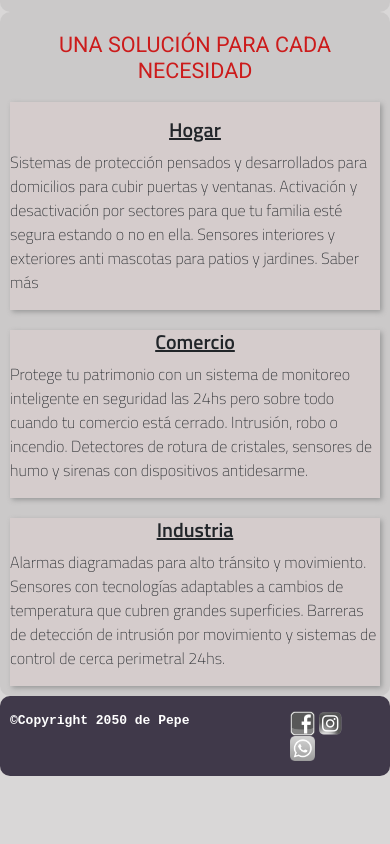
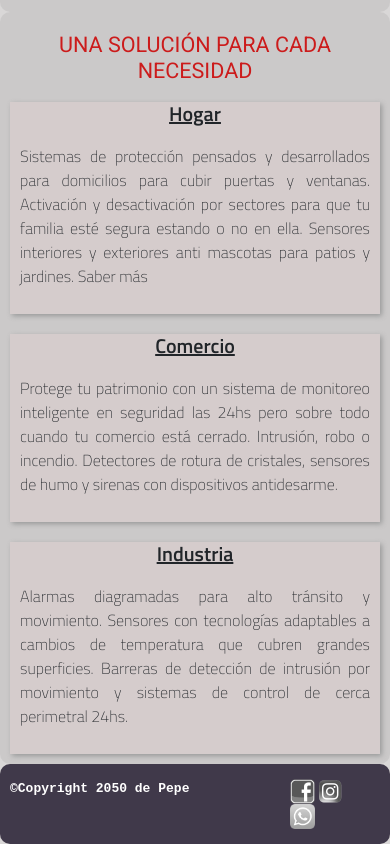
Before and after one commit to pabloncba/SafeTech, a website: page nuestro-equipo.html in a window 390 px wide. Shown: the part 953-1797 px from the top of the page. Before the commit the page ends 1729 px from the top, so only its background shows below. Drawn offline with nearby package versions, Linux system fonts and the light colour scheme.

Commit message:
Se coloco enlase a img de redes en footer, se corrigio tamño de img en aside

```diff
--- a/css/stylecss.css
+++ b/css/stylecss.css
@@ -196,6 +196,9 @@ aside {
   margin: 10px;
   box-shadow: 2px 2px 5px #999;
   text-align: left; }
+  .aside__article p {
+    text-align: justify;
+    padding: 10px; }
 
 .aside__article--transition {
   transition: 1s linear; }
@@ -269,7 +272,7 @@ aside {
     object-fit: contain;
     height: auto;
     margin: 5px;
-    height: auto; }
+    max-width: 100px; }
   form {
     width: 60vw; } }
 
@@ -282,6 +285,8 @@ aside {
     flex-direction: column; }
   .footer__imgredes {
     width: 1.125rem; }
+  aside img {
+    max-height: 180px; }
   iframe {
     max-width: 250px;
     /*para que no desborde*/ } }
--- a/nuestro-equipo.html
+++ b/nuestro-equipo.html
@@ -107,10 +107,10 @@
         <h4>Una solución para cada necesidad</h4>
         <article class="aside__article" >
 
-            <p>
+
                <h5>Hogar</h5>
 
-
+               <p>
                 Sistemas de protección pensados y desarrollados para domicilios para cubir puertas y ventanas. Activación y desactivación por sectores para que tu familia esté segura estando o no en ella. Sensores interiores y exteriores anti mascotas para patios y jardines.
                 Saber más
                 </p>
@@ -134,9 +134,9 @@
                 <p class="footer__text"><b>©Copyright 2050 de Pepe</b></p>
         </div>
         <div class="divImgFooter">
-            <img class="footer__imgredes" src="img/faceFooter.png" alt="Facebook" >
-            <img class="footer__imgredes" src="img/InstFooter.png" alt="Instagram">
-            <img class="footer__imgredes" src="img/WhatsApp.png" alt="WhatsApp">
+          <a href="#"> <img class="footer__imgredes" src="img/faceFooter.png" alt="Facebook" ></a>
+          <a href="#"><img class="footer__imgredes" src="img/InstFooter.png" alt="Instagram"></a>
+          <a href="#"><img class="footer__imgredes" src="img/WhatsApp.png" alt="WhatsApp"></a>
         </div>
     </footer>
     <script src="https://cdn.jsdelivr.net/npm/bootstrap@5.0.0-beta3/dist/js/bootstrap.bundle.min.js" integrity="sha384-JEW9xMcG8R+pH31jmWH6WWP0WintQrMb4s7ZOdauHnUtxwoG2vI5DkLtS3qm9Ekf" crossorigin="anonymous"></script>
--- a/scss/_aside.scss
+++ b/scss/_aside.scss
@@ -53,6 +53,13 @@ aside {
     // border: black solid 1px;
     box-shadow: 2px 2px 5px #999;
     text-align: left;
+
+    p{
+
+        text-align: justify;
+        padding: 10px;
+    }
+
 }
 
 .aside__article--transition{
```
Also changed, not shown: contacto.html (+2 -2 lines), index.html (+2 -2 lines), nuestros-cliente.html (+3 -3 lines), scss/_media.scss (+7 -1 lines), servicios.html (+3 -3 lines).
